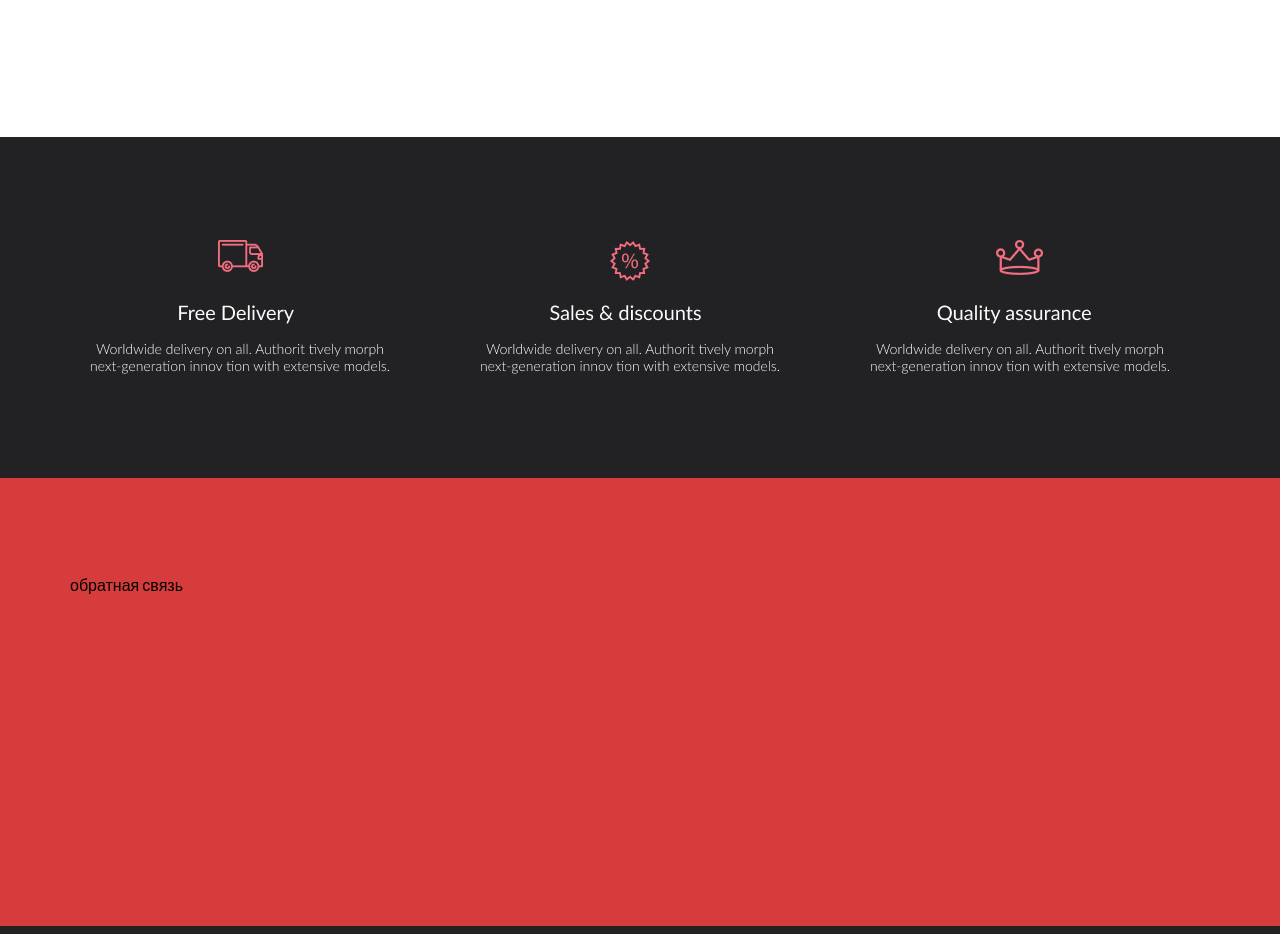
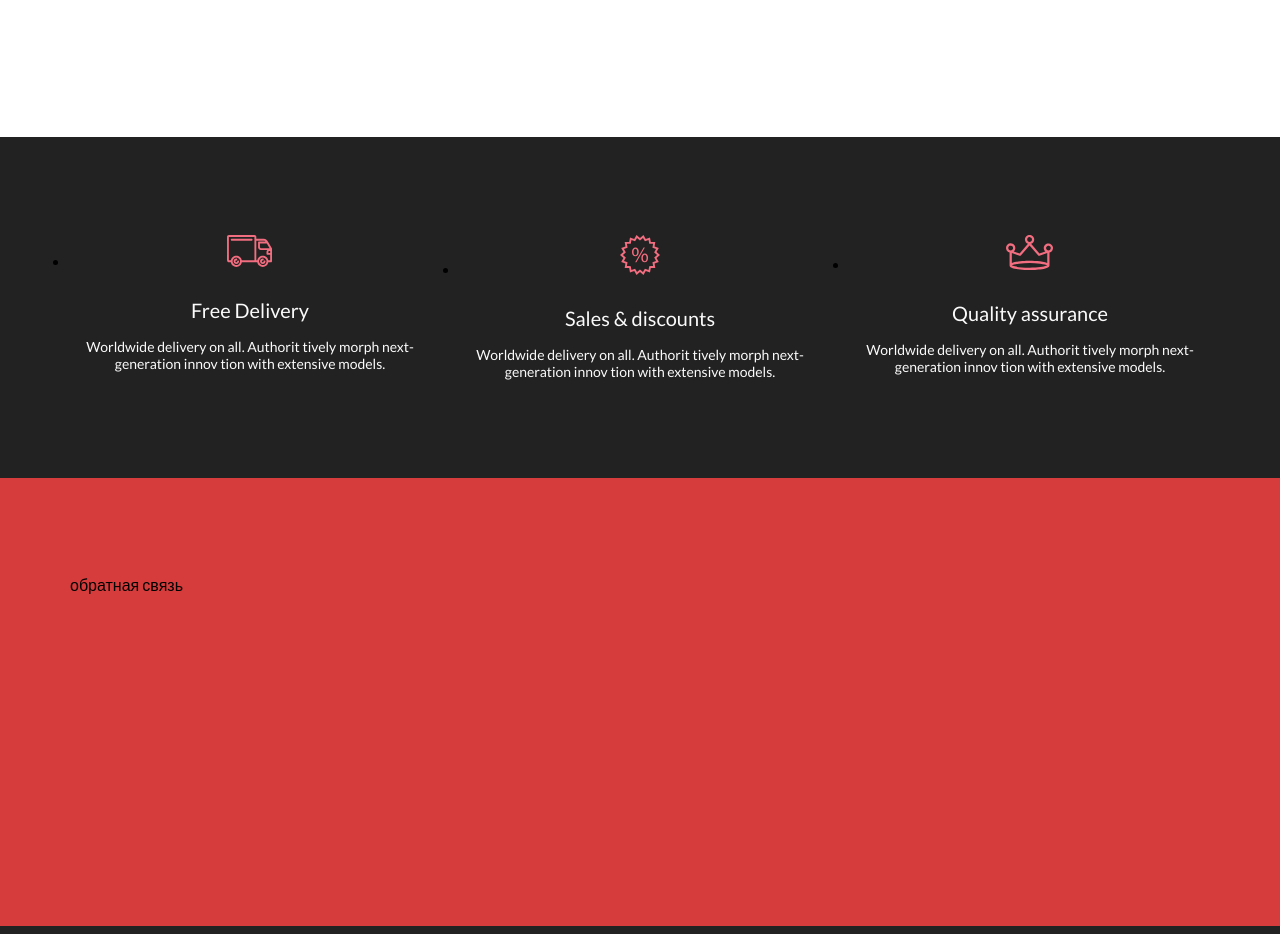
Before and after one commit to RychkovSA/11-01-2022, a plain HTML site: page index.html in a window 1280 px wide. Shown: the part 2720-3654 px from the top of the page. Drawn offline with Linux system fonts and the light colour scheme.

Commit message:
Урок 1 закончил

```diff
--- a/index.html
+++ b/index.html
@@ -68,8 +68,33 @@
     </div>
 </div>
 <div class="benefits">
-    <div class="benefits-wrap">
-
+    <div class="wrapper benefits-wrap">
+        <ul class="benefits-enim">
+            <li class="benefits-delivery-card">
+               <p class="benefits-delivery-img"><img  src="img/icon-delivery.svg"   alt="delivery">
+               </p>
+                <p class="benefits-delivery-text1" >Free Delivery
+                </p>
+                <p class="benefits-delivery-text2" >Worldwide delivery on all. Authorit tively morph next-generation innov tion with extensive models.
+                </p>
+            </li>
+            <li class="benefits-delivery-card">
+                <p class="benefits-delivery-img"><img  src="img/icon-sales.svg"   alt="sales">
+                </p>
+                 <p class="benefits-delivery-text1" >Sales & discounts
+                 </p>
+                 <p class="benefits-delivery-text2" >Worldwide delivery on all. Authorit tively morph next-generation innov tion with extensive models.
+                 </p>
+             </li>
+             <li class="benefits-delivery-card">
+                <p class="benefits-delivery-img"><img  src="img/icon-assurance.svg"   alt="assurance">
+                </p>
+                 <p class="benefits-delivery-text1" >Quality assurance
+                 </p>
+                 <p class="benefits-delivery-text2" >Worldwide delivery on all. Authorit tively morph next-generation innov tion with extensive models.
+                 </p>
+             </li>
+        </ul>
     </div>
 </div>
 <div class="feedback">
--- a/style/style.css
+++ b/style/style.css
@@ -125,11 +125,34 @@ color: #F16D7F;
 .benefits{
     background-color: #222222;
 }
-.benefits-wrap{
+.benefits-enim{
     width: 100%;
     height: 341px;
-    background-image: url(../img/benefits-bg.png);
-    background-position-x: -170px;
+    display: flex;
+    flex-wrap: wrap;
+    justify-content: space-between;
+    align-content: center;
+}
+.benefits-delivery-card{
+    width: 360px;
+    align-items: center;
+}
+.benefits-delivery-img{
+    text-align: center;
+    padding-bottom: 28px;
+}
+.benefits-delivery-text1{
+    font-size: 19.96px;
+    line-height: 24px;
+    color: #FBFBFB;
+    text-align: center;
+    padding-bottom: 16px;
+}
+.benefits-delivery-text2{
+    font-size: 13.972px;
+    line-height: 17px;
+    text-align: center;
+    color: #FBFBFB;
 }
 .feedback{
     background-color:#D73C3C;
```
Also changed, not shown: img/icon-assurance.svg (added), img/icon-delivery.svg (added), img/icon-sales.svg (added). Lines whose indentation alone changed are shown as unchanged.
